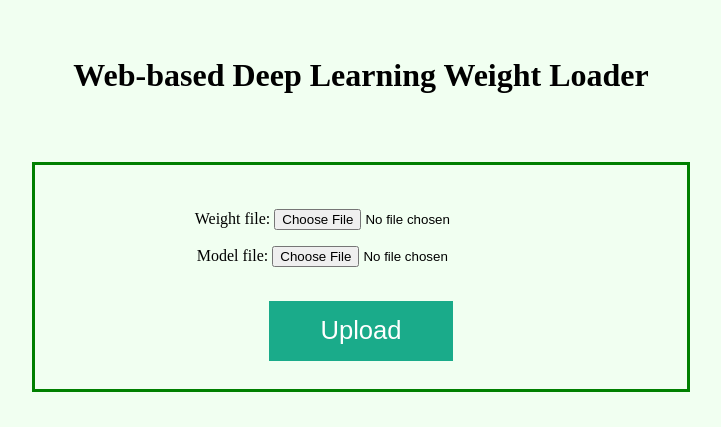
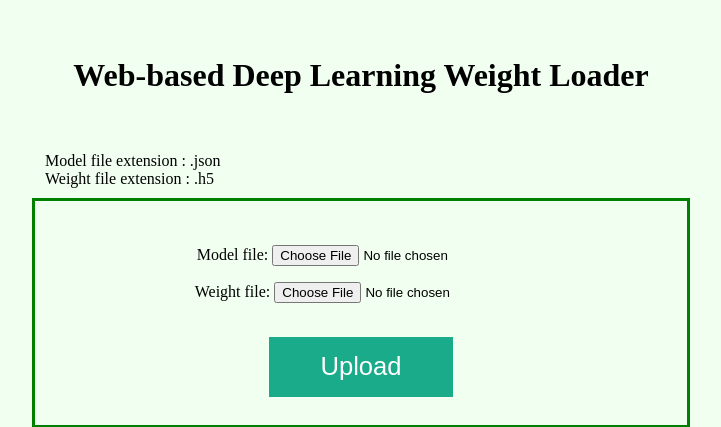
Before and after one commit to Jaesung-Jun/Web-based-deep-learning-weight-loader, a Django app: page /weight-loader/ in a window 1280 px wide. Shown: the top 427 px of the page, without its empty margins (279-1000 px from the left). Run offline with Django 3.2, Linux system fonts and the light colour scheme; a user stored in the database is signed in.

Commit message:
Update Logger.py & Exception Handling

```diff
--- a/main/keras_loader.py
+++ b/main/keras_loader.py
@@ -1,29 +1,28 @@
 from keras.models import model_from_json
 
-MODEL_PATH = "./uploads/"
-WEIGHT_PATH = "./uploads/"
+PATH = "./uploads/"
 
 def load(model_name, weight_name):
-    model_name = MODEL_PATH + model_name
-    weight_name = WEIGHT_PATH + weight_name
-    print(model_name)
-    print(weight_name)
+
+    model_name = PATH + model_name
+    weight_name = PATH + weight_name
 
     try:
         json_file = open(model_name, "r")
         loaded_model_json = json_file.read()
         json_file.close()
         loaded_model = model_from_json(loaded_model_json)
-        print("Model Loaded")
+        print("{} : Model Loaded".format(model_name))
         try:
             loaded_model.load_weights(weight_name)
-            print("Loaded model from disk")
+            print("{} : Loaded weights from disk".format(weight_name))
+            return 0
         except:
-            print("Error Weight Load")
-            pass
+            print("{} : Error Weight Load".format(weight_name))
+            return 1
             #Weight Load Exceptions
 
     except:
-        print("Error Model Load")
-        pass
+        print("{} : Error Model Load".format(model_name))
+        return 2
         #Model Load Exceptions
--- /dev/null
+++ b/main/logger.py
@@ -0,0 +1,35 @@
+import time
+from datetime import datetime
+import os
+
+LOG_PATH = "./log"
+
+def createLogDirectory():
+    if not os.path.exists(LOG_PATH):
+        print("Created Log Directory")
+        os.makedirs(LOG_PATH)
+
+def createLogFile(username):
+    if not os.path.exists(LOG_PATH + "/log_{}.log".format(username)):
+        print("{} : Created log File".format(username))
+        f = open(LOG_PATH + "/log_{}.log".format(username), 'w')
+        f.close()
+
+def log(username, string, important=False):
+
+    createLogDirectory()
+    createLogFile(username)
+
+    now = datetime.now()
+    current_time = "[{0}]".format(now.isoformat(sep=" "))
+
+    if important:
+        ipt = "★ "
+    else:
+        ipt = ""
+
+    log_message = "{0}{1} {2}\n".format(ipt, current_time, string)
+
+    f = open(LOG_PATH + "/log_{}.log".format(username), 'a')
+    f.write(log_message)
+    f.close()
--- a/main/templates/upload_success.html
+++ b/main/templates/upload_success.html
@@ -14,8 +14,9 @@
                     Loading Model and weights :)
                     <br>
                     Do not refresh this page!
+                    <br><br>
+
                 </div>
-                <div id="loading-text"></div>
                 <div id="name">
                 <b>Weight File : </b>
                 <a id="name" href="{{ weight_file.get_absolute_url }}" target="_blank">{{weight_file.weight_file}}</a>
@@ -24,8 +25,6 @@
                 <a id="name" href="{{ model_file.get_absolute_url }}" target="_blank">{{model_file.model_file}}</a>
                 </div>
             </div>
-        {% else %}
-            <h1>Upload Failed :(</h1>
         {% endif %}
         <script>
         alert('{{ message.message }}')
--- a/main/templates/weight_upload.html
+++ b/main/templates/weight_upload.html
@@ -1,15 +1,8 @@
-
-
-
-
 <!--
 
     https://bootsnipp.com/snippets/D7MvX
 
 -->
-
-
-
   {% extends "base_design.html" %}
   {% block content %}
 
@@ -23,14 +16,15 @@
 
   <div class="center">
     <h1 style="text-align:center;">Web-based Deep Learning Weight Loader</h1>
+    <br><br>
+    <a>Model file extension : .json<br>Weight file extension : .h5</a>
   </div>
-  <br><br>
   <div class="center_green">
     <form method="post" enctype="multipart/form-data" style="text-align: center;" novalidate>
       <br>
       {% csrf_token %}
+      {{ model_form.as_p }}
       {{ weight_form.as_p }}
-      {{ model_form.as_p }}
       <br>
       <button type="submit">Upload</button>
     </form>
--- a/main/urls.py
+++ b/main/urls.py
@@ -24,8 +24,6 @@ from django.urls import path
 from django.conf.urls import url
 from . import views
 
-
-
 urlpatterns = [
     path('', views.uploadFile, name='upload'),
     path('weight/<pk>', views.weightDetailView, name='weight-detail'),
--- a/main/views.py
+++ b/main/views.py
@@ -16,6 +16,9 @@ from django.utils.translation import ugettext_lazy as _
 from django.contrib.auth.decorators import login_required
 import os
 import main.keras_loader as kl
+from main.logger import log
+
+from multiprocessing import Pool
 
 def weightDetailView(request, pk):
     weight_file = get_object_or_404(WeightFile, pk=pk)
@@ -42,11 +45,6 @@ def uploadFile(request):
         weight_file_form = WeightFileUploadForm(request.POST, request.FILES, instance=weight_file)
         model_file_form = ModelFileUploadForm(request.POST, request.FILES, instance=model_file)
 
-        """
-        if len(request.FILES['weight_file'].read()) > settings.MAX_UPLOAD_SIZE:
-            messages.add_message(request, messages.ERROR, 'Please check max upload size')
-        """
-
         if weight_file_form.is_valid() and model_file_form.is_valid():
 
             weight_file_form.save()
@@ -54,13 +52,16 @@ def uploadFile(request):
 
             model_file_objects = ModelFile.objects.exclude(pk=model_file.pk)
             weight_file_objects = WeightFile.objects.exclude(pk=weight_file.pk)
-            print("Uploader = ", str(weight_file.uploader))
+
+            print("Uploader : ", str(weight_file.uploader))
+            log(weight_file.uploader, "Weight file : {0} successfully uploaded".format(weight_file.weight_file))
+            log(model_file.uploader, "Model file : {0} successfully uploaded".format(model_file.model_file))
             for model_files in model_file_objects:
-                print("Model file id : {0}(File : {1}) Deleted.".format(str(model_file.id), model_file.model_file))
+                log(weight_file.uploader, "Weight file id : {0}(File : {1}) Deleted.".format(str(model_files.id), model_files.model_file))
                 model_files.delete()
 
             for weight_files in weight_file_objects:
-                print("Weight file id : {0}(File : {1}) Deleted.".format(str(weight_files.id), weight_file.weight_file))
+                log(weight_file.uploader, "Weight file id : {0}(File : {1}) Deleted.".format(str(weight_files.id), weight_files.weight_file))
                 weight_files.delete()
 
             messages.add_message(request, messages.SUCCESS, 'Upload Success!')
@@ -69,10 +70,13 @@ def uploadFile(request):
 
         elif not model_file_form.is_valid() and not weight_file_form.is_valid():
             messages.add_message(request, messages.ERROR, 'Weight File and Model File Upload Failed')
+            log(weight_file.uploader,'Weight file and Model file Upload Failed', important=True)
         elif not model_file_form.is_valid():
-            messages.add_message(request, messages.ERROR, 'Model File Upload Failed')
+            messages.add_message(request, messages.ERROR, 'Model file Upload Failed')
+            log(weight_file.uploader,'Model file Upload Failed', important=True)
         elif not weight_file_form.is_valid():
-            messages.add_message(request, messages.ERROR, 'Weight File Upload Failed')
+            messages.add_message(request, messages.ERROR, 'Weight file Upload Failed')
+            log(weight_file.uploader,'Weight file Upload Failed', important=True)
 
     weight_form = WeightFileUploadForm()
     model_form = ModelFileUploadForm()
@@ -93,5 +97,18 @@ def uploadSuccess(request, model_pk, weight_pk):
         'model_file' : model_file,
         'weight_file' : weight_file,
     }
-    kl.load(str(model_file.model_file), str(weight_file.weight_file))
-    return render(request, 'upload_success.html', context)
+
+    err = kl.load(str(model_file.model_file), str(weight_file.weight_file))
+
+    if err == 1:
+        log(request.user, "Model file : {0} fail to load".format(str(model_file.model_file)), important=True)
+        messages.add_message(request, messages.ERROR, 'Model file fail to load/nModel file extension : .json/nWeight file extension : .h5')
+        return HttpResponseRedirect(reverse('upload'))
+    elif err == 2:
+        log(request.user, "Weight file : {0} fail to load".format(str(weight_file.weight_file)), important=True)
+        messages.add_message(request, messages.ERROR, 'Weight file fail to load/nModel file extension : .json/nWeight file extension : .h5')
+        return HttpResponseRedirect(reverse('upload'))
+
+    else:
+        log(request.user, "Model file : {0}, Weight file : {1} successfully loaded".format(str(model_file.model_file), str(weight_file.weight_file)))
+        return render(request, 'upload_success.html', context)
```
Also changed, not shown: db.sqlite3, main/static/css/styles.css (line endings or trailing spaces), uploads/model_upload/model.json (renamed from Example_Model/CNN/model.json), 5 other files.
